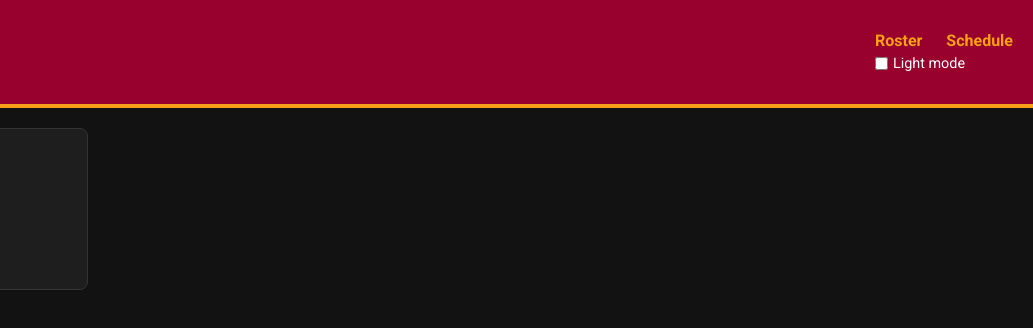
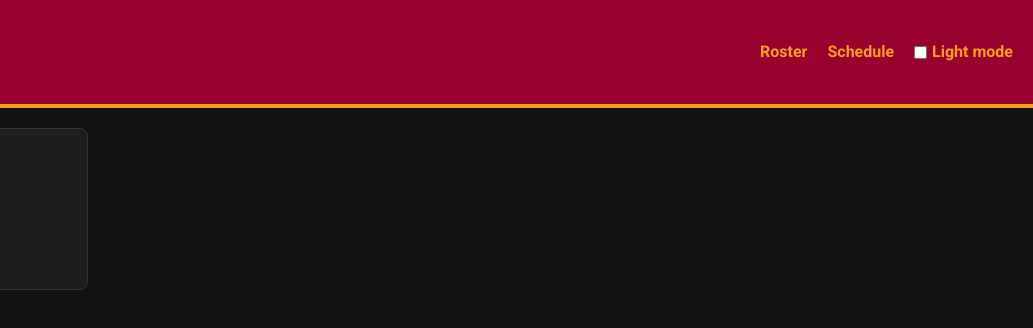
Before and after one commit to jacobmarcus805/csc437proj, a website: page packages/proto/public/index.html in a window 1280 px wide. Shown: the full height of the page, 247-1280 px from the left. Drawn offline with nearby package versions, Linux system fonts and the light colour scheme.

Commit message:
lab 9 compelte

```diff
--- a/packages/proto/public/styles/page.css
+++ b/packages/proto/public/styles/page.css
@@ -15,8 +15,16 @@ header.app-header {
     align-items: center;
 }
 
+/* Add this new flex rule for the navigation container */
+.app-nav {
+    display: flex;
+    align-items: center;
+    gap: var(--space-lg); /* This perfectly spaces the links and the toggle */
+}
+
+/* Remove the old margin-left from here, since 'gap' handles it now */
 .app-nav a {
-    margin-left: var(--space-lg);
+    /* margin-left: var(--space-lg); <--- DELETED */
 }
 
 a {
@@ -106,10 +114,8 @@ label.theme-toggle {
     display: flex;
     align-items: center;
     gap: var(--space-xs);
-    margin-left: var(--space-lg);
-    color: var(--color-text-header);
-    font-family: 'Roboto', Arial, sans-serif;
-    font-size: 0.9rem;
+    color: var(--color-accent);
+    font-weight: bold;
     cursor: pointer;
 }
 
```
